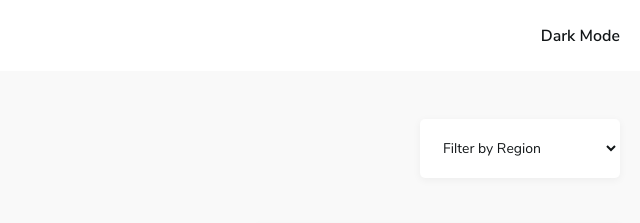
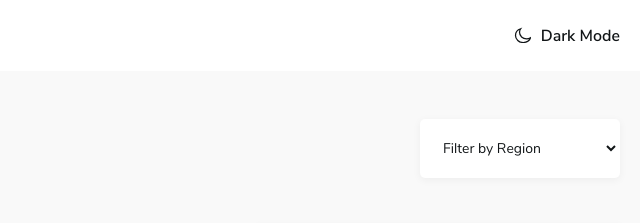
Before and after one commit to asrorkhujar/loyiha-Countries, a plain HTML site: page index.html in a window 1280 px wide. Shown: the top 223 px of the page, 640-1280 px from the left. Drawn offline with Linux system fonts and the light colour scheme.

Commit message:
icon dark moon

```diff
--- a/css/styles.css
+++ b/css/styles.css
@@ -188,7 +188,7 @@ img {
 .header-switch::before {
   content: "";
   display: block;
-  background-image: url("../img/dark.svg");
+  background-image: url("../img/icon-moon-light.svg");
   width: 18px;
   height: 18px;
   margin-right: 10px;
```
